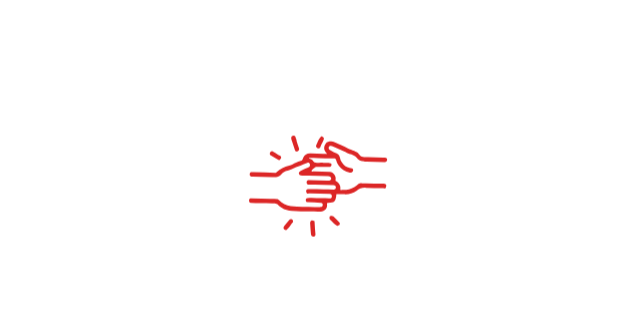
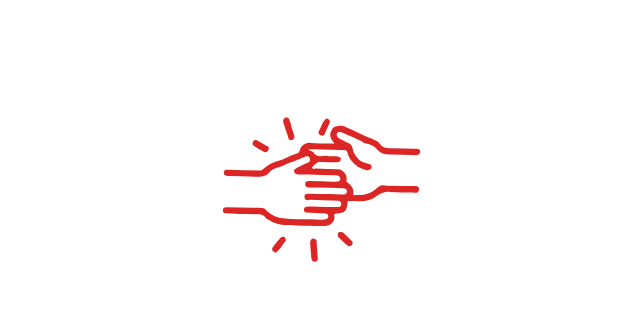
Before and after one commit to hatoke/yardim-agi-loading, a plain HTML site: page index.html in a window 1280 px wide. Shown: the part 222-531 px from the top of the page, without its empty margins (330-970 px from the left). Drawn offline with Linux system fonts and the light colour scheme.

Commit message:
style: remove scale

```diff
--- a/index.html
+++ b/index.html
@@ -16,7 +16,7 @@
         position: absolute;
         top: 50%;
         left: 50%;
-        transform: translate(-50%, -50%) scale(0.7);
+        transform: translate(-50%, -50%);
       }
 
       .pulse img {
```
